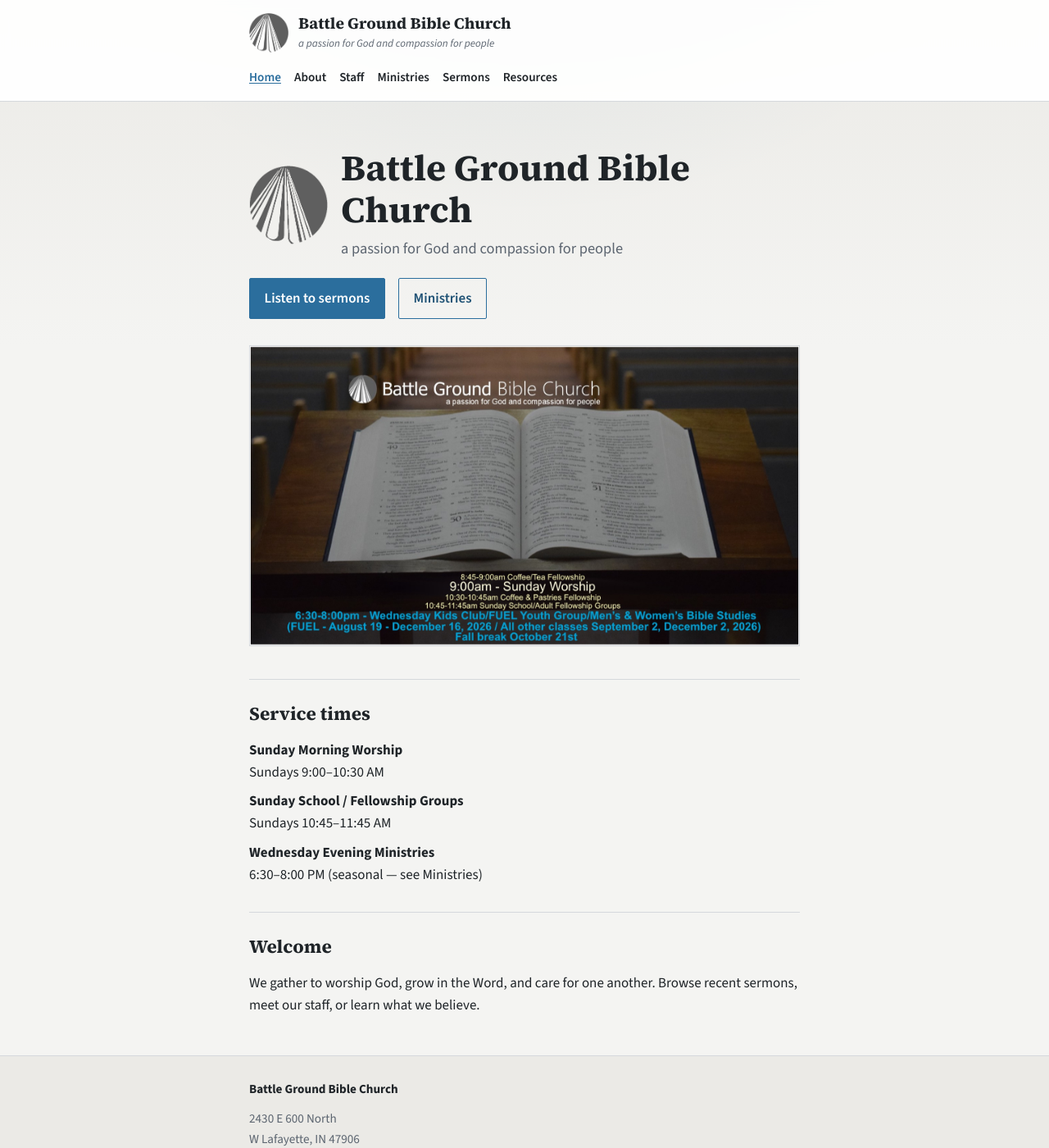
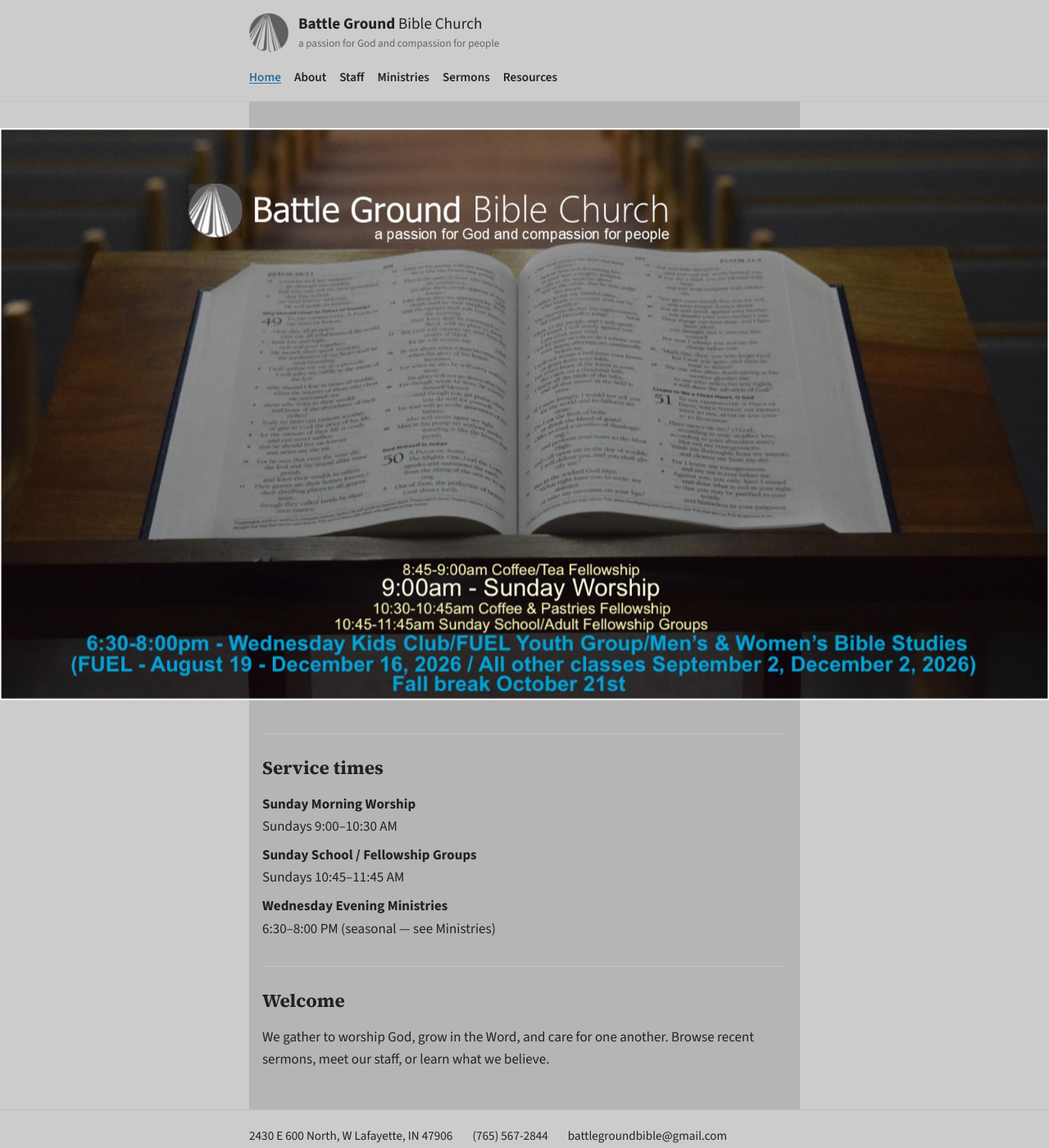
Before and after one commit to cortlandstarrett/bgbc_org, a Jekyll site: the page built from index.md, in a window 1280 px wide and 1400 px high. Shown: the whole window at 82% size. Built offline with Jekyll 4.4.1, drawn with Linux system fonts in a browser that asks for light colours.

Commit message:
Refine homepage chrome, heritage colors, footer, and favicon.
Align the local review look with bgbc.org (full-bleed hero, grey chrome/pane, compact linked footer) and add the pillar favicon.

```diff
--- a/_data/site.yml
+++ b/_data/site.yml
@@ -6,7 +6,9 @@ address: 2430 E 600 North
 city: W Lafayette
 state: IN
 zip: "47906"
+maps_url: "https://maps.google.com/maps?q=2430+e+600+north+w+lafayette,+in+47906"
 phone: "(765) 567-2844"
+phone_tel: "+17655672844"
 email: battlegroundbible@gmail.com
 
 service_times:
--- a/_includes/footer.html
+++ b/_includes/footer.html
@@ -1,13 +1,9 @@
 <footer class="site-footer">
   <div class="site-footer__inner">
-    <p class="site-footer__name">{{ site.data.site.name }}</p>
-    <p>
-      {{ site.data.site.address }}<br>
-      {{ site.data.site.city }}, {{ site.data.site.state }} {{ site.data.site.zip }}
-    </p>
-    <p>
-      <a href="tel:{{ site.data.site.phone | replace: '(', '' | replace: ')', '' | replace: ' ', '-' | replace: '.', '-' }}">{{ site.data.site.phone }}</a><br>
-      <a href="mailto:{{ site.data.site.email }}">{{ site.data.site.email }}</a>
-    </p>
+    <ul class="site-footer__contact">
+      <li><a href="{{ site.data.site.maps_url }}">{{ site.data.site.address }}, {{ site.data.site.city }}, {{ site.data.site.state }} {{ site.data.site.zip }}</a></li>
+      <li><a href="tel:{{ site.data.site.phone_tel }}">{{ site.data.site.phone }}</a></li>
+      <li><a href="mailto:{{ site.data.site.email }}">{{ site.data.site.email }}</a></li>
+    </ul>
   </div>
 </footer>
--- a/_includes/header.html
+++ b/_includes/header.html
@@ -4,7 +4,7 @@
     <a class="site-brand" href="{{ '/' | relative_url }}">
       <img class="site-brand__logo" src="{{ '/assets/images/brand/logo-pillar.png' | relative_url }}" alt="" width="48" height="48">
       <span class="site-brand__text">
-        <span class="site-brand__name">{{ site.data.site.name }}</span>
+        <span class="site-brand__name"><strong>Battle Ground</strong> Bible Church</span>
         <span class="site-brand__tagline">{{ site.data.site.tagline }}</span>
       </span>
     </a>
--- a/_layouts/default.html
+++ b/_layouts/default.html
@@ -4,6 +4,9 @@
   <meta charset="utf-8">
   <meta name="viewport" content="width=device-width, initial-scale=1">
   <title>{% if page.title %}{{ page.title }} · {% endif %}{{ site.title }}</title>
+  <link rel="icon" href="{{ '/assets/images/brand/favicon-32.png' | relative_url }}" sizes="32x32" type="image/png">
+  <link rel="icon" href="{{ '/assets/images/brand/favicon-192.png' | relative_url }}" sizes="192x192" type="image/png">
+  <link rel="apple-touch-icon" href="{{ '/assets/images/brand/apple-touch-icon.png' | relative_url }}">
   <link rel="preconnect" href="https://fonts.googleapis.com">
   <link rel="preconnect" href="https://fonts.gstatic.com" crossorigin>
   <link href="https://fonts.googleapis.com/css2?family=Source+Sans+3:ital,wght@0,400;0,600;0,700;1,400&family=Source+Serif+4:opsz,wght@8..60,600;8..60,700&display=swap" rel="stylesheet">
--- a/assets/css/main.css
+++ b/assets/css/main.css
@@ -1,11 +1,12 @@
 :root {
-  --bg: #f4f4f2;
-  --surface: #ffffff;
-  --text: #1f2428;
+  /* Heritage Radcliffe vintage + customizer backgrounds */
+  --bg: #cccccc;          /* page chrome, header, footer */
+  --surface: #b5b5b5;     /* middle content pane (article) */
+  --text: #222222;
   --muted: #5c6570;
   --accent: #2b6e9d;
   --accent-dark: #1f5275;
-  --border: #d5d8dc;
+  --border: #c7c4b4;
   --content-width: 42rem;
   --font-body: "Source Sans 3", "Segoe UI", sans-serif;
   --font-display: "Source Serif 4", Georgia, serif;
@@ -30,9 +31,7 @@ body {
   font-size: 1.0625rem;
   line-height: 1.6;
   color: var(--text);
-  background:
-    radial-gradient(ellipse 80% 50% at 50% -10%, rgba(43, 110, 157, 0.08), transparent 55%),
-    linear-gradient(180deg, #ebeae6 0%, var(--bg) 28%, var(--bg) 100%);
+  background: var(--bg);
 }
 
 a {
@@ -65,10 +64,21 @@ img {
   left: 0.5rem;
 }
 
+.visually-hidden {
+  position: absolute;
+  width: 1px;
+  height: 1px;
+  padding: 0;
+  margin: -1px;
+  overflow: hidden;
+  clip: rect(0, 0, 0, 0);
+  white-space: nowrap;
+  border: 0;
+}
+
 .site-header {
   border-bottom: 1px solid var(--border);
-  background: rgba(255, 255, 255, 0.92);
-  backdrop-filter: blur(6px);
+  background: var(--bg);
   position: sticky;
   top: 0;
   z-index: 10;
@@ -117,16 +127,20 @@ img {
 }
 
 .site-brand__name {
-  font-family: var(--font-display);
+  font-family: var(--font-body);
   font-size: 1.2rem;
+  font-weight: 400;
+  line-height: 1.2;
+}
+
+.site-brand__name strong {
   font-weight: 700;
-  line-height: 1.2;
 }
 
 .site-brand__tagline {
   font-size: 0.82rem;
   color: var(--muted);
-  font-style: italic;
+  font-style: normal;
 }
 
 .site-nav ul {
@@ -154,46 +168,68 @@ img {
 
 .site-main {
   flex: 1;
-  padding: 2rem 0 3rem;
+  padding: 2rem 1rem 3rem;
+  background: var(--surface);
+  box-sizing: border-box;
 }
 
 .site-footer {
   border-top: 1px solid var(--border);
-  background: #ebeae6;
-  padding: 1.75rem 0;
+  background: var(--bg);
+  padding: 1.25rem 0;
   color: var(--muted);
   font-size: 0.95rem;
 }
 
-.site-footer__name {
-  margin: 0 0 0.5rem;
-  color: var(--text);
-  font-weight: 700;
+.site-footer__contact {
+  display: flex;
+  flex-wrap: wrap;
+  gap: 0.35rem 1.5rem;
+  align-items: baseline;
+  list-style: none;
+  margin: 0;
+  padding: 0;
+  line-height: 1.45;
 }
 
-.site-footer p {
-  margin: 0 0 0.75rem;
+.site-footer__contact a {
+  color: var(--text);
+  text-decoration: none;
+}
+
+.site-footer__contact a:hover,
+.site-footer__contact a:focus-visible {
+  color: var(--accent);
+  text-decoration: underline;
 }
 
 .hero {
   padding: 1.5rem 0 0.5rem;
 }
 
-.hero__identity {
-  display: flex;
-  align-items: center;
-  gap: 1rem;
-  margin-bottom: 1.25rem;
+/* EXPERIMENT: full-viewport-width hero. Undo = remove .hero--full-bleed
+   from index.md and delete this rule block (and the html overflow-x line). */
+html:has(.hero--full-bleed) {
+  overflow-x: hidden;
 }
 
-.hero__logo {
-  width: 96px;
-  height: 96px;
-  flex-shrink: 0;
+.hero--full-bleed {
+  width: 100vw;
+  max-width: 100vw;
+  margin-left: calc(50% - 50vw);
+  margin-right: calc(50% - 50vw);
+  padding: 0 0 0.5rem;
+}
+
+.hero--full-bleed .hero__photo {
+  border: 0;
+  width: 100%;
+  height: auto;
+  object-fit: cover;
 }
 
 .hero__brand {
-  font-family: var(--font-display);
+  font-family: var(--font-body);
   font-size: clamp(2rem, 5vw, 2.75rem);
   font-weight: 700;
   line-height: 1.15;
@@ -202,24 +238,17 @@ img {
 }
 
 .hero__lede {
-  margin: 0;
+  margin: 0 0 1.25rem;
   font-size: 1.15rem;
   color: var(--muted);
   max-width: 36rem;
+  font-style: normal;
 }
 
 .hero__photo {
   display: block;
   width: 100%;
-  margin-top: 0.5rem;
   border: 1px solid var(--border);
-}
-
-.hero__actions {
-  display: flex;
-  flex-wrap: wrap;
-  gap: 0.75rem 1rem;
-  margin-bottom: 2rem;
 }
 
 .button {
@@ -420,11 +449,6 @@ img {
     gap: 0.5rem 0.85rem;
   }
 
-  .hero__identity {
-    flex-direction: column;
-    align-items: flex-start;
-  }
-
   .person {
     grid-template-columns: 5.5rem 1fr;
   }
--- a/index.md
+++ b/index.md
@@ -4,18 +4,8 @@ title: Home
 permalink: /
 ---
 
-<section class="hero">
-  <div class="hero__identity">
-    <img class="hero__logo" src="{{ '/assets/images/brand/logo-pillar.png' | relative_url }}" alt="" width="96" height="96">
-    <div>
-      <h1 class="hero__brand">{{ site.data.site.name }}</h1>
-      <p class="hero__lede">{{ site.data.site.tagline }}</p>
-    </div>
-  </div>
-  <div class="hero__actions">
-    <a class="button" href="{{ '/sermons/' | relative_url }}">Listen to sermons</a>
-    <a class="button button--secondary" href="{{ '/ministries/' | relative_url }}">Ministries</a>
-  </div>
+<section class="hero hero--full-bleed">
+  <h1 class="visually-hidden">{{ site.data.site.name }}</h1>
   <img class="hero__photo" src="{{ '/assets/images/hero-front.jpg' | relative_url }}" alt="Battle Ground Bible Church building" width="1200" height="675" loading="eager">
 </section>
 
```
Also changed, not shown: assets/images/brand/apple-touch-icon.png (added), assets/images/brand/favicon-192.png (added), assets/images/brand/favicon-32.png (added), assets/images/brand/favicon-source.jpg (added).
